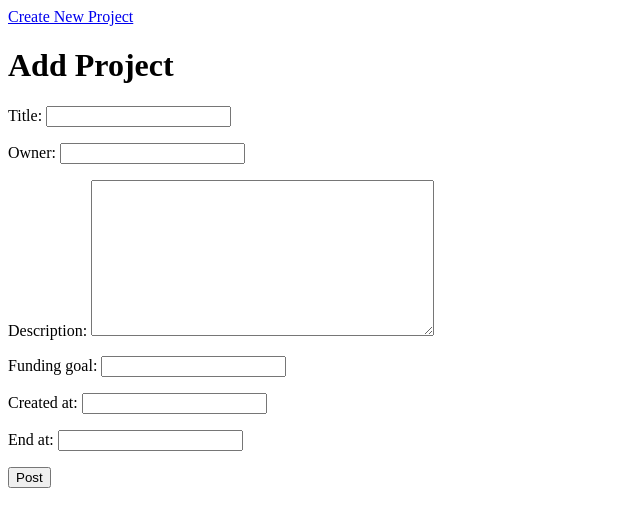
After one commit to Pablo-YT/crowdfunder, a Django app: page /projects/create in a window 1280 px wide. The commit adds this page. Shown: the top 527 px of the page, without its empty margins (0-640 px from the left). Run offline with Django 3.2, Linux system fonts and the light colour scheme.

```diff
--- a/crowdfunder/crowdfunder/templates/base.html
+++ b/crowdfunder/crowdfunder/templates/base.html
@@ -7,6 +7,7 @@
         <meta name="viewport" content="width=device-width, initial-scale=1">
     </head>
     <body>
+        <a href="{% url 'project_create'%}">Create New Project</a>
         {% block content %}
         {% endblock %}
     </body>
--- /dev/null
+++ b/crowdfunder/crowdfunder/templates/projectcreate.html
@@ -0,0 +1,9 @@
+{% extends 'base.html' %}
+{% block content %}
+<h1>Add Project</h1>
+<form class="new_project" action="{% url 'project_create'%}" method="post">
+    {% csrf_token %}
+    {{ form.as_p }}
+    <button type="submit" name="button">Post</button>
+</form>
+{% endblock%}
--- a/crowdfunder/crowdfunder/templates/projectpage.html
+++ b/crowdfunder/crowdfunder/templates/projectpage.html
@@ -3,12 +3,9 @@
     <ul>
     {% for projects in project%}
         <li>
-           <h1>{{ projects.title }}</h1>
+           <h1><a href="{% url 'project_show' id=projects.pk %}">{{ projects.title }}</a></h1>
            <h1>{{ projects.owner }}</h1>
            <h1>{{ projects.description }}</h1>
-           <h1>funding goal = ${{ projects.funding_goal }}</h1>
-           <h2>created on = {{ projects.created_at }}</h2>
-           <h2>ends on = {{ projects.end_at }}</h2>
         </li>
     {% endfor %}
     </ul>
--- a/crowdfunder/crowdfunder/urls.py
+++ b/crowdfunder/crowdfunder/urls.py
@@ -15,9 +15,11 @@ Including another URLconf
 """
 from django.contrib import admin
 from django.urls import path
-from .views import project_view
+from .views import project_view, project_create, project_show
 
 urlpatterns = [
     path('admin/', admin.site.urls),
-    path('projects/', project_view, name='project_view')
+    path('projects/', project_view, name='project_view'),
+    path('projects/create', project_create, name='project_create'),
+    path('projects/<int:id>', project_show, name='project_show'),
 ]
--- a/crowdfunder/crowdfunder/views.py
+++ b/crowdfunder/crowdfunder/views.py
@@ -14,3 +14,25 @@ def project_view(request):
     }
     response = render(request, 'projectpage.html', context)
     return HttpResponse(response)
+
+def project_create(request):
+    if request.method == 'POST':
+        form = ProjectForm(request.POST)
+        if form.is_valid():
+            new_project = form.instance
+            new_project.save()
+            return HttpResponseRedirect('/projects/')
+    else:
+        form = ProjectForm()
+    html_response = render(request, 'projectcreate.html', {'form': form})
+    return HttpResponse(html_response)
+
+def project_show(request, id):
+    project = Project.objects.get(pk=id)
+    reward = project.rewards.all()
+    context = {
+        'project': project,
+        'reward': reward,
+    }
+    response = render(request, 'projectshow.html', context)
+    return HttpResponse(response)
```
Also changed, not shown: crowdfunder/crowdfunder/templates/projectshow.html (added, +17 -0 lines).
